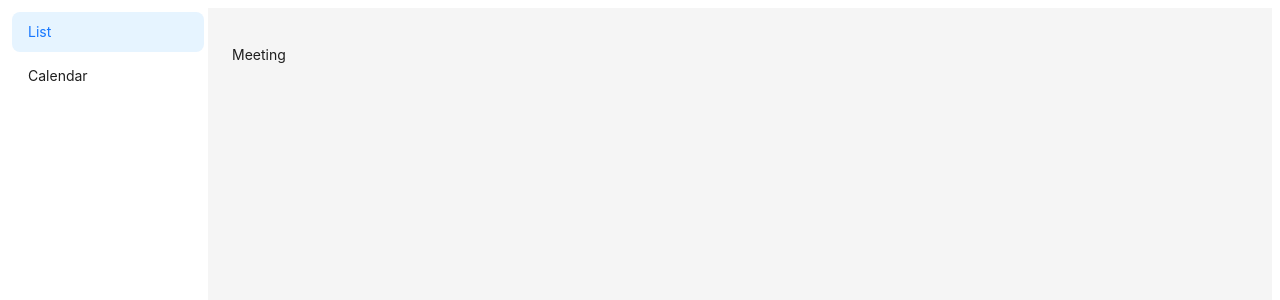
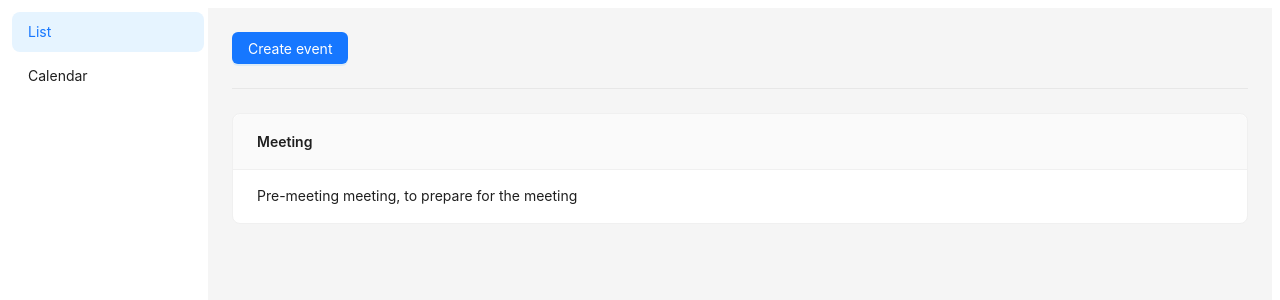
Before and after one commit to suadsuljovic/calendar-app, a React (Vite) app: page / in a window 1280 px wide. Shown: the top 300 px of the page. Built offline with nearby package versions, Linux system fonts and the light colour scheme.

Commit message:
add actions to list view

```diff
--- a/src/components/eventList/EventList.tsx
+++ b/src/components/eventList/EventList.tsx
@@ -1,12 +1,40 @@
 import EventListItem from "./EventListItem";
-import { useEventsContext } from "../../hooks";
+import { useEventModalActions, useEventsContext } from "../../hooks";
+import { Button, Divider } from "antd";
+import EventModal from "../eventModal/EventModal";
 
 const EventList = () => {
   const { events } = useEventsContext();
+  const {
+    isVisible,
+    modalType,
+    start,
+    selectedEvent,
+    onCreateEvent,
+    onUpdateEvent,
+    onCloseModal,
+  } = useEventModalActions();
+
   return (
     <div>
+      <EventModal
+        type={modalType}
+        visible={isVisible}
+        onCancel={() => onCloseModal()}
+        start={start}
+        selectedEvent={selectedEvent}
+      />
+
+      <Button type="primary" onClick={() => onCreateEvent(new Date())}>
+        Create event
+      </Button>
+      <Divider />
       {events.map((event, index) => (
-        <EventListItem key={index} title={event.title} />
+        <EventListItem
+          key={index}
+          event={event}
+          onUpdateEvent={onUpdateEvent}
+        />
       ))}
     </div>
   );
--- a/src/components/eventList/EventListItem.tsx
+++ b/src/components/eventList/EventListItem.tsx
@@ -1,14 +1,25 @@
-import { PropsWithChildren } from "react";
-import { Event } from "react-big-calendar";
+import { Card } from "antd";
 
-type EventListItemProps = PropsWithChildren<Event>;
+import { CustomEvent } from "../eventContext/EventContextProvider";
+
+type EventListItemProps = {
+  event: CustomEvent;
+  onUpdateEvent?: (customEvent: CustomEvent) => void;
+};
 
 const EventListItem = (props: EventListItemProps) => {
-  const { title } = props;
+  const { event, onUpdateEvent } = props;
   return (
-    <div>
-      <p>{title}</p>
-    </div>
+    <Card
+      type="inner"
+      title={event.title}
+      hoverable
+      onClick={() => {
+        if (onUpdateEvent) onUpdateEvent(event);
+      }}
+    >
+      {event.desc}
+    </Card>
   );
 };
 
```
